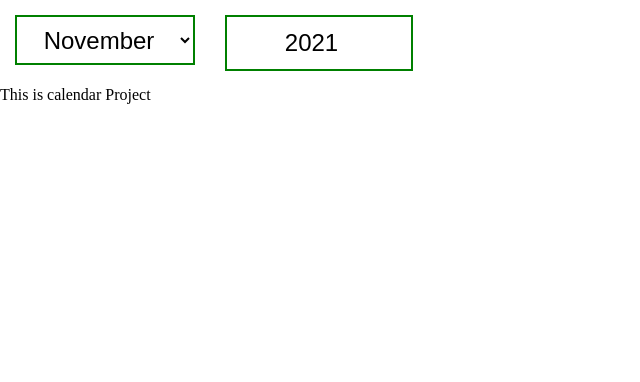
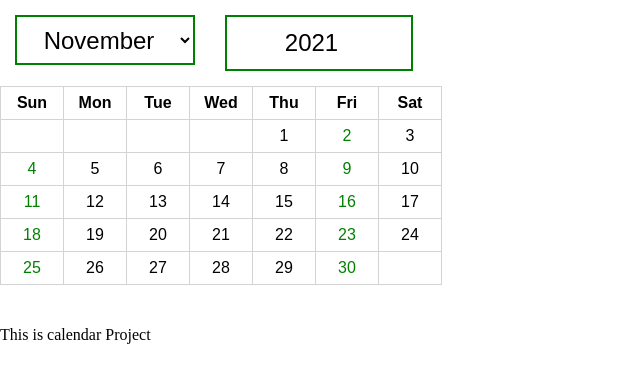
Before and after one commit to nsh-axelor/frontend-training, a React (Create React App) app in the folder react.js/: page / in a window 1280 px wide. Shown: the top 382 px of the page, without its empty margins (0-640 px from the left). Built offline with nearby package versions, Linux system fonts and the light colour scheme.

Commit message:
Implemented Calendar Compoenent

```diff
--- a/react.js/src/Calendar-Project/Calendar.js
+++ b/react.js/src/Calendar-Project/Calendar.js
@@ -1,4 +1,5 @@
 import React, { useState } from 'react'
+import CalendarComponent from './CalendarComponent/CalendarComponent';
 import TimeInput from './TimeInput/TimeInput';
 
 const Calendar = () => {
@@ -10,6 +11,7 @@ const Calendar = () => {
     return (
         <div>
             <TimeInput year = {year} month={month} setMonth={setMonth} setYear={setYear}/>
+            <CalendarComponent />
             This is calendar Project
         </div>
     )
--- /dev/null
+++ b/react.js/src/Calendar-Project/CalendarComponent/CalendarComponent.css
@@ -0,0 +1,24 @@
+table,tr,td,th{
+    font-family: 'Kanit', sans-serif;
+    font-family: 'Source Sans Pro', sans-serif;
+    border: 0.5px solid lightgray;
+    border-collapse: collapse;
+    text-align: center;
+}
+
+td,th{
+    width: 60px;
+    height: 30px;
+}
+
+td:nth-child(1){
+    color: green;
+}
+
+td:nth-child(6){
+    color: green;
+}
+
+.calendarComponent{
+    height: 240px;
+}
--- /dev/null
+++ b/react.js/src/Calendar-Project/CalendarComponent/CalendarComponent.js
@@ -0,0 +1,65 @@
+import React from 'react';
+import "./CalendarComponent.css"
+
+
+
+const CalendarComponent = () => {
+
+    const days = ["Sun","Mon","Tue","Wed","Thu","Fri","Sat"]
+
+    const days_th = []
+
+    const date = new Date()
+
+    days.forEach((day) => {
+        days_th.push(<th>{day}</th>)
+    })
+
+
+    // Creating table
+    const createTable = (month,year) => {
+
+        var day = 1
+        const calendar_tr = []
+        var calendar_td = []
+        const daysInMonth = 32 - new Date(year, month, 32).getDate();
+        console.log(daysInMonth);
+        if(date.getDay() != 0){
+            for(var i = 0;i<=date.getDay();i++){
+                calendar_td.push(<td></td>)
+            }
+        }
+
+        while (day <= daysInMonth){
+            if (calendar_td.length === 7){
+                calendar_tr.push(<tr>{calendar_td}</tr>)
+                calendar_td = []
+            }
+            calendar_td.push(<td>{day}</td>)
+            if(day === daysInMonth){
+                calendar_tr.push(<tr>{calendar_td}</tr>)
+            }
+            day++
+
+
+        }
+        return calendar_tr
+    }
+    return(
+        <div className='calendarComponent'>
+            <table>
+            <thead>
+                <tr>
+                    {days_th}
+                </tr>
+
+            </thead>
+            <tbody>
+                {createTable(date.getMonth(),date.getFullYear())}
+            </tbody>
+            </table>
+        </div>
+    )
+}
+
+export default CalendarComponent;
```
